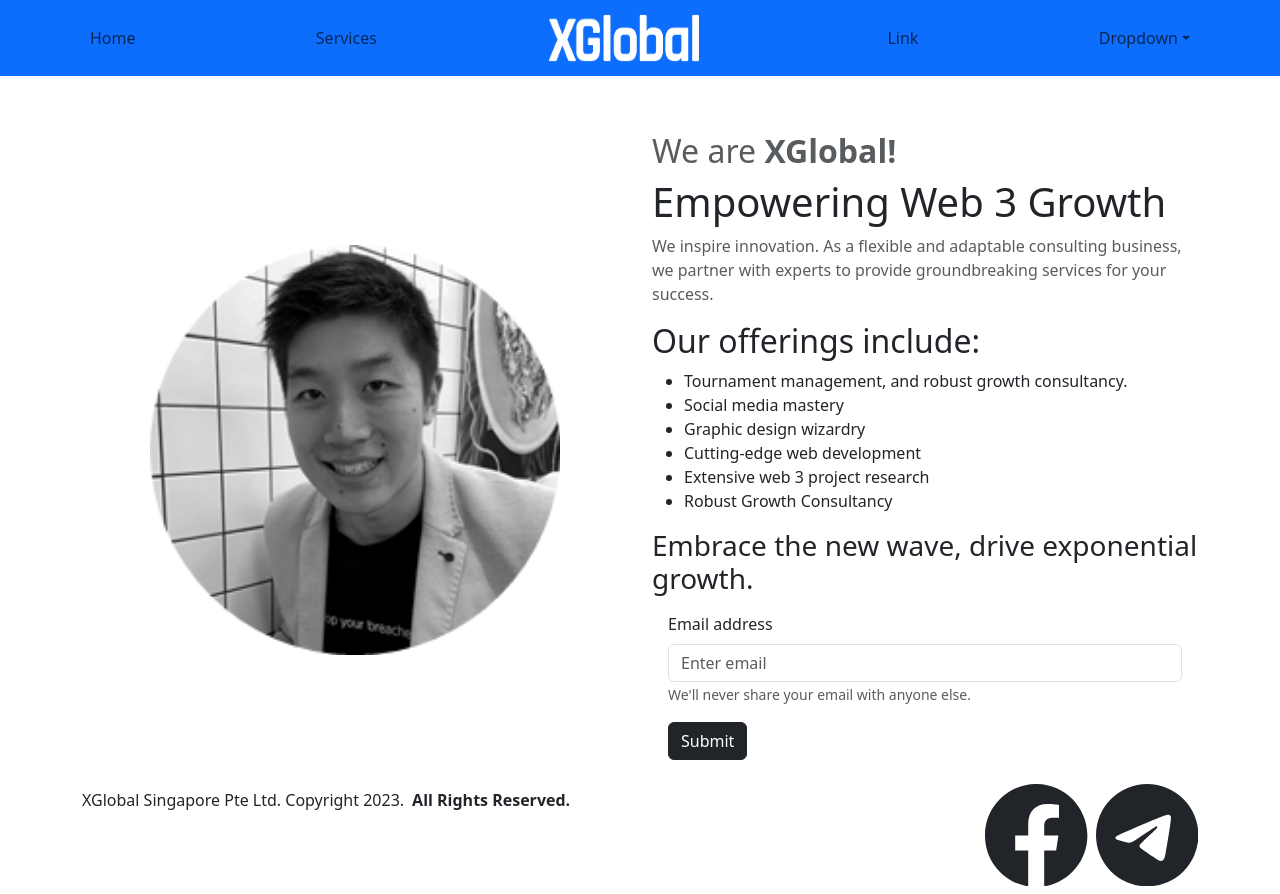
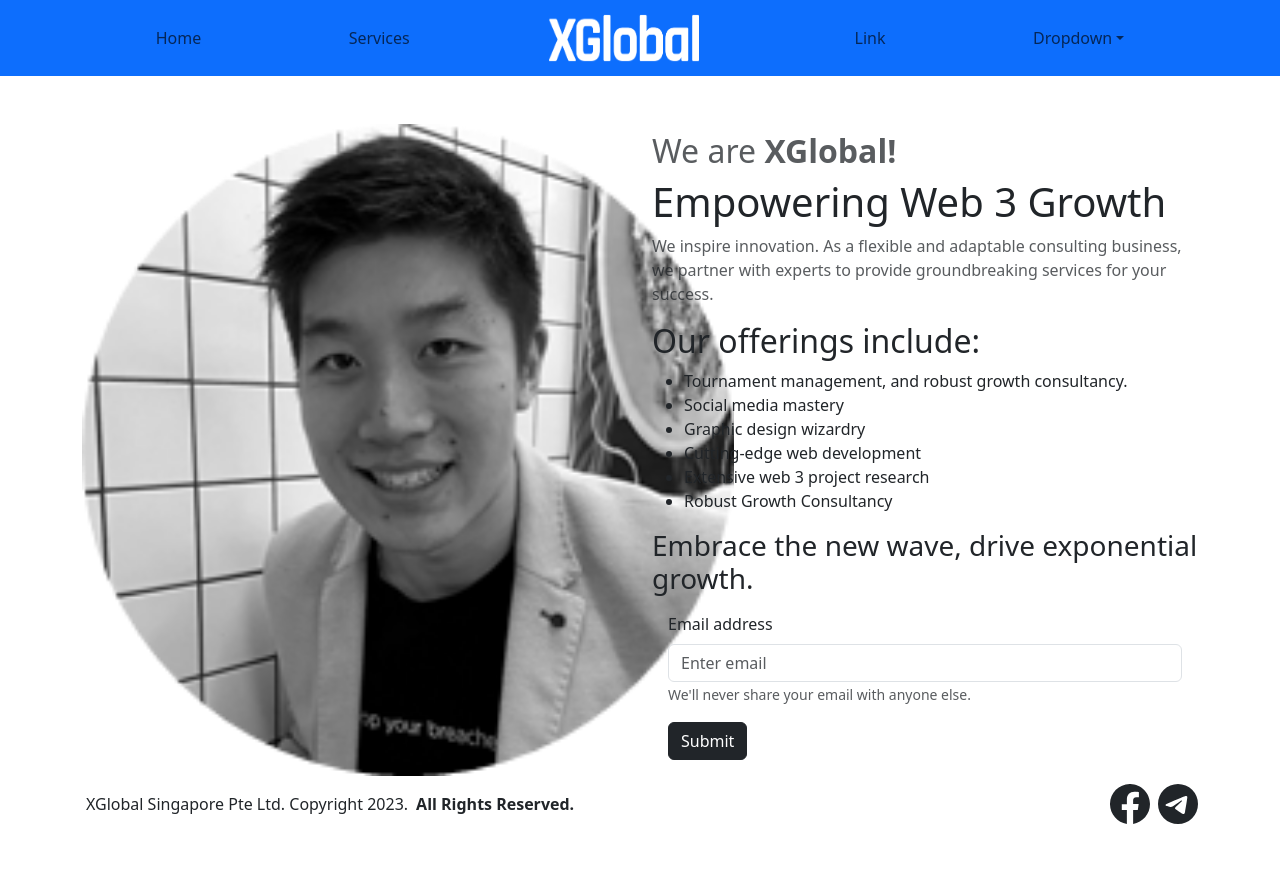
Before and after one commit to DanielUrn/xgantipattern, a React (Create React App) app: page / in a window 1280 px wide. After the commit the page ends 832 px from the top, so only its background shows below. Built offline with nearby package versions, Linux system fonts and the light colour scheme.

Commit message:
layout fixed

```diff
--- a/src/App.css
+++ b/src/App.css
@@ -36,3 +36,10 @@
     transform: rotate(360deg);
   }
 }
+
+#root {
+  height: 100vh;
+  display: flex;
+  flex-direction: column;
+  justify-content: space-between;
+}
--- a/src/App.js
+++ b/src/App.js
@@ -23,11 +23,11 @@ function App() {
   };
 
   return (
-    <div>
+    <>
       <Navigation></Navigation>
       <Home></Home>
       <Footer></Footer>
-    </div>
+    </>
   );
 }
 
--- a/src/components/footer.js
+++ b/src/components/footer.js
@@ -4,16 +4,16 @@ import { Facebook, Telegram } from 'react-bootstrap-icons';
 
 const Footer = () => {
   return (
-    <footer className='position-relative bottom-0'>
+    <footer className=''>
       <Container>
         <Row>
-          <Col md='9' className='p-2 d-flex flex-column flex-md-row justify-content-center justify-content-md-start text-center'>
+          <Col md='9' className='d-flex flex-column flex-md-row justify-content-center justify-content-md-start align-items-center text-center'>
               <span className='p-1'>XGlobal Singapore Pte Ltd. Copyright 2023.</span>
               <span className='p-1'><b>All Rights Reserved.</b></span>
           </Col>
-          <Col md='3' className='p-2 d-flex justify-content-center justify-content-md-end'>
-              <Facebook className='mx-1' width={"8vw"} height={"8vw"}></Facebook>
-              <Telegram className='mx-1' width={"8vw"} height={"8vw"}></Telegram>
+          <Col md='3' className='p-2 d-flex justify-content-center justify-content-md-end align-items-center'>
+              <Facebook className='mx-1' size={40}></Facebook>
+              <Telegram className='mx-1' size={40}></Telegram>
           </Col>
         </Row>
       </Container>
--- a/src/components/home.js
+++ b/src/components/home.js
@@ -6,11 +6,11 @@ import team from "../img/jeff2.png";
 
 const Home = () => {
   return (
-    <div>
+    <div className="flex-grow-1 d-flex align-content-center flex-wrap">
       <Container className="pt-5">
         <Row>
           <Col className="d-flex align-content-center" lg >
-            <img className="w-75 m-auto" src={team} alt="Team pfps"></img>
+            <img className="m-auto h-100" src={team} alt="Team pfps"></img>
           </Col>
           <Col lg>
             <div className="pt-2">
--- a/src/components/navbar.js
+++ b/src/components/navbar.js
@@ -15,7 +15,7 @@ const Navigation = () => {
         </Navbar.Brand>
         <Navbar.Toggle aria-controls="basic-navbar-nav" />
         <Navbar.Collapse id="basic-navbar-nav" className="">
-          <Nav className="align-items-center justify-content-between flex-grow-1">
+          <Nav className="align-items-center justify-content-around flex-grow-1">
             <Nav.Link href="#home">Home</Nav.Link>
             <Nav.Link href="#services">Services</Nav.Link>
 
```
